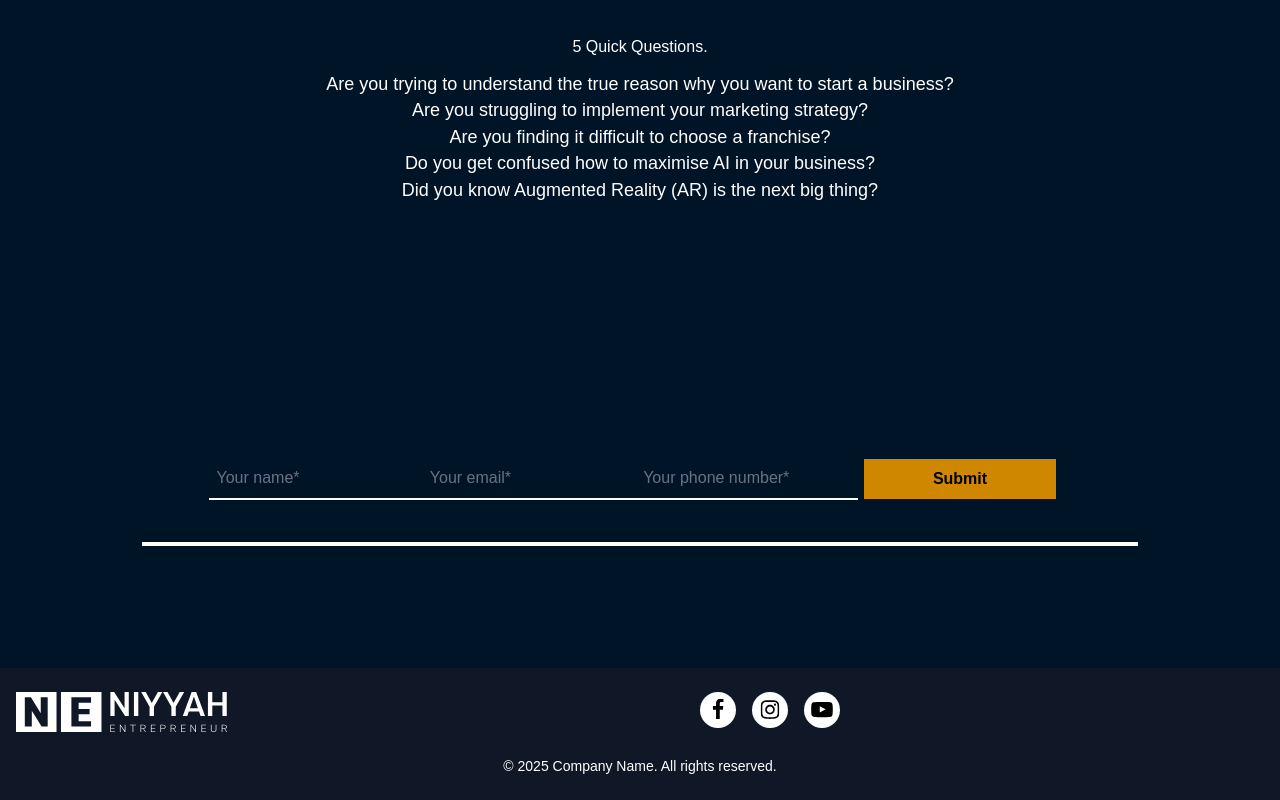
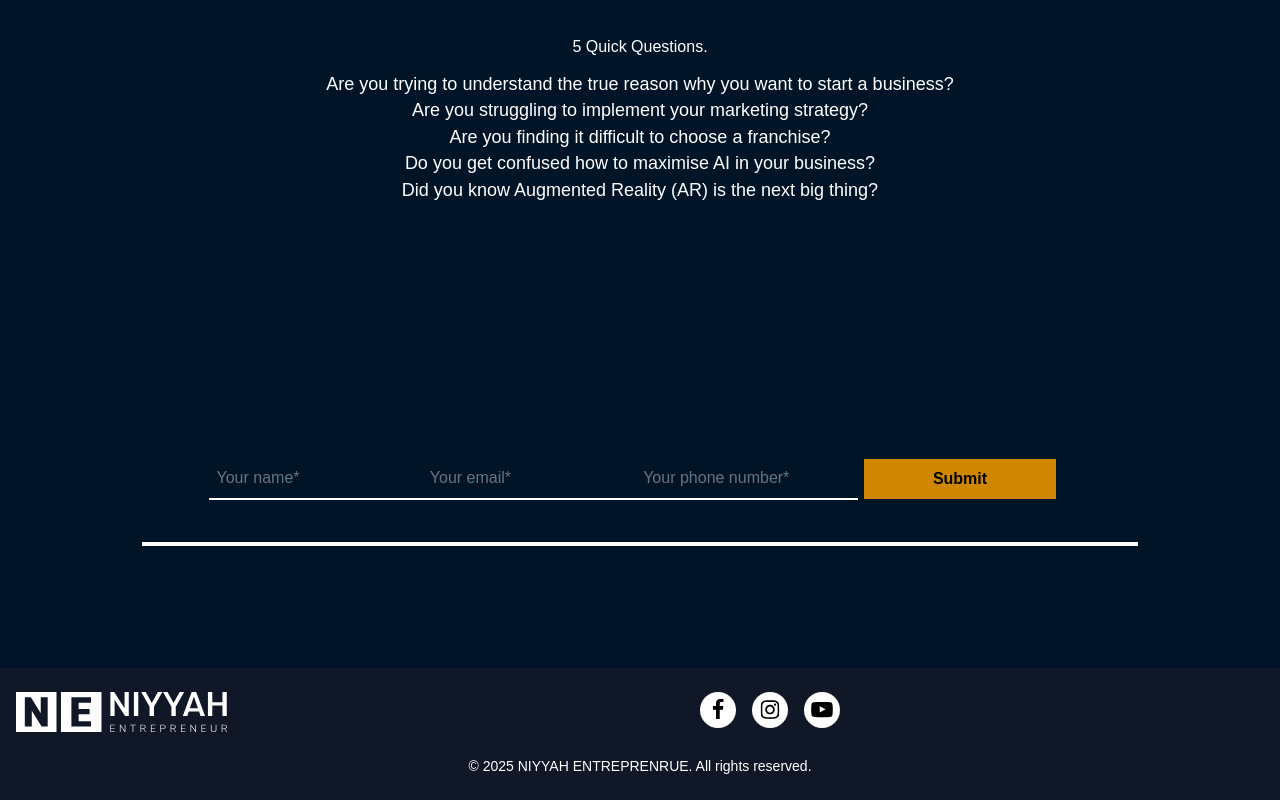
Before and after one commit to MagicSoftDev0717/niyyah, a Next.js app: page / in a window 1280 px wide. Shown: the part 7121-7921 px from the top of the page. Built offline with nearby package versions, Linux system fonts and the light colour scheme.

Commit message:
update landing  page

```diff
--- a/src/components/Home/Services/index.tsx
+++ b/src/components/Home/Services/index.tsx
@@ -107,7 +107,7 @@ const Services = () => {
                                         className="w-16 h-16 flex-shrink-0"
                                     />
 
-                                    <span className="text-3xl md:text-5xl font-bold text-left leading-tight inline-block">
+                                    <span className="text-3xl md:text-5xl font-bold text-center leading-tight inline-block">
                                         Solutions For You
                                     </span>
                                 </div>
--- a/src/components/Layout/Footer/index.tsx
+++ b/src/components/Layout/Footer/index.tsx
@@ -22,7 +22,7 @@ const Footer = () => {
               <a href="#"><img src="/assets/Footer/youtube.svg" alt="LinkedIn" width={36} height={36} /></a>
             </div>
           </div>
-          <p className="text-center text-sm mt-6">&copy; 2025 Company Name. All rights reserved.</p>
+          <p className="text-center text-sm mt-6">&copy; 2025 NIYYAH ENTREPRENRUE. All rights reserved.</p>
         </div>
       </footer>
     );
```
